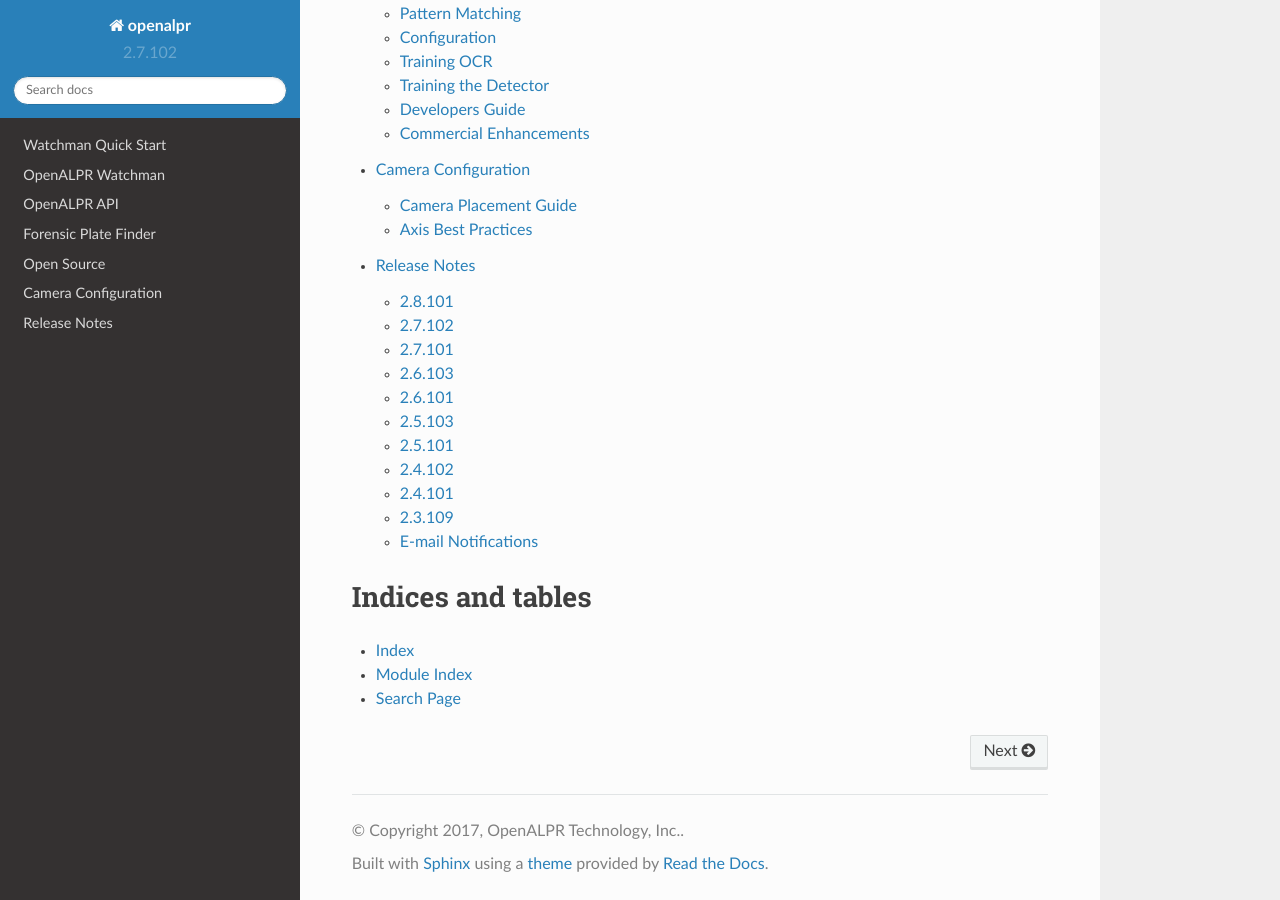
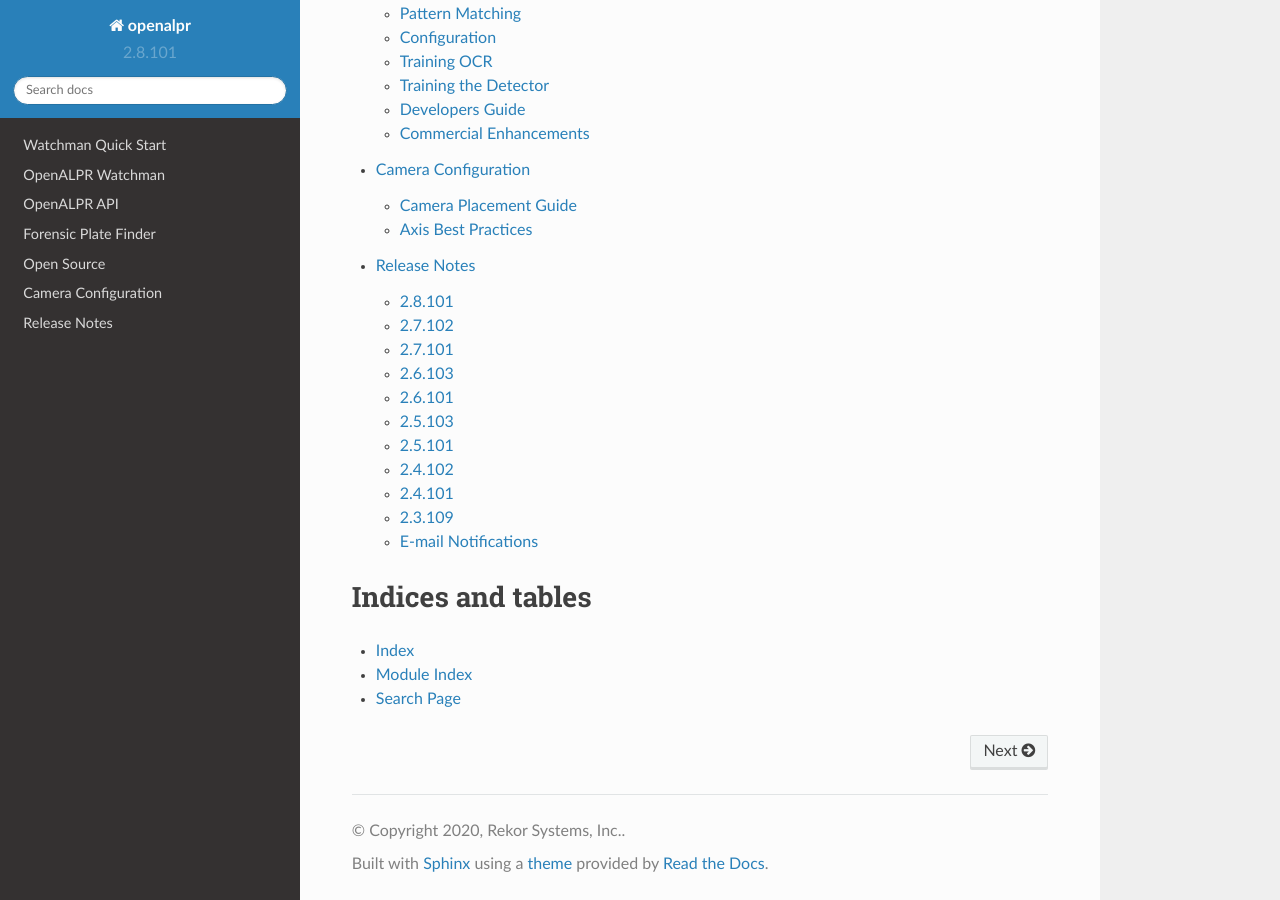
Before and after one commit to openalpr/doc, a Sphinx documentation site: the page built from source/index.rst, in a window 1280 px wide and 900 px high, scrolled down 1330 px. Built offline with Sphinx 7.4.7 and the Read the Docs theme 2.0.0, drawn with Linux system fonts in a browser that asks for light colours.

Commit message:
Updated version and copyright

```diff
--- a/source/conf.py
+++ b/source/conf.py
@@ -53,7 +53,7 @@
 
 # General information about the project.
 project = u'openalpr'
-copyright = u'2017, OpenALPR Technology, Inc.'
+copyright = u'2020, Rekor Systems, Inc.'
 author = u'Matthew Hill'
 
 # The version info for the project you're documenting, acts as replacement for
@@ -61,9 +61,9 @@
 # built documents.
 #
 # The short X.Y version.
-version = '2.7.102'
+version = '2.8.101'
 # The full version, including alpha/beta/rc tags.
-release = '2.7.102'
+release = '2.8.101'
 
 # The language for content autogenerated by Sphinx. Refer to documentation
 # for a list of supported languages.
```
